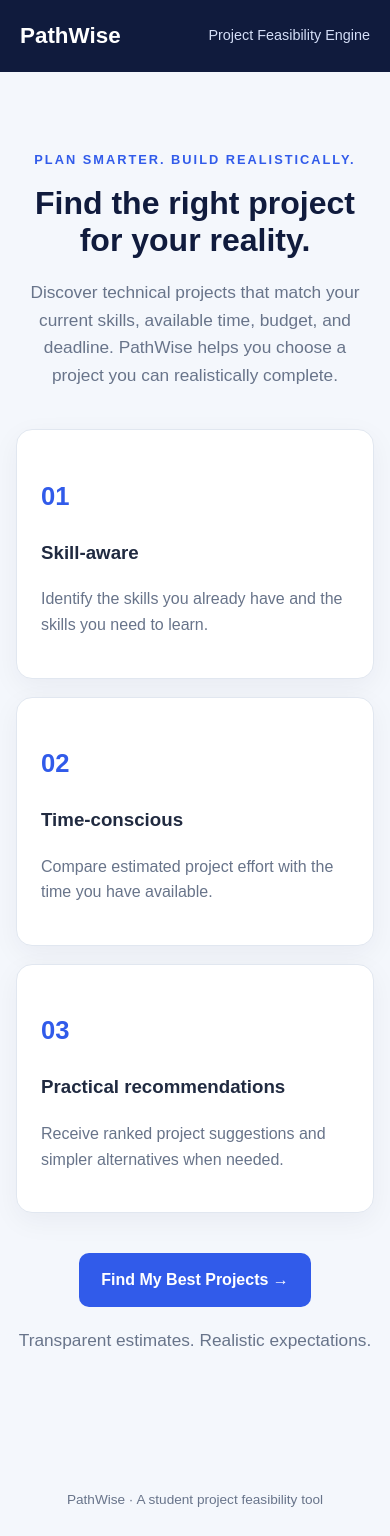
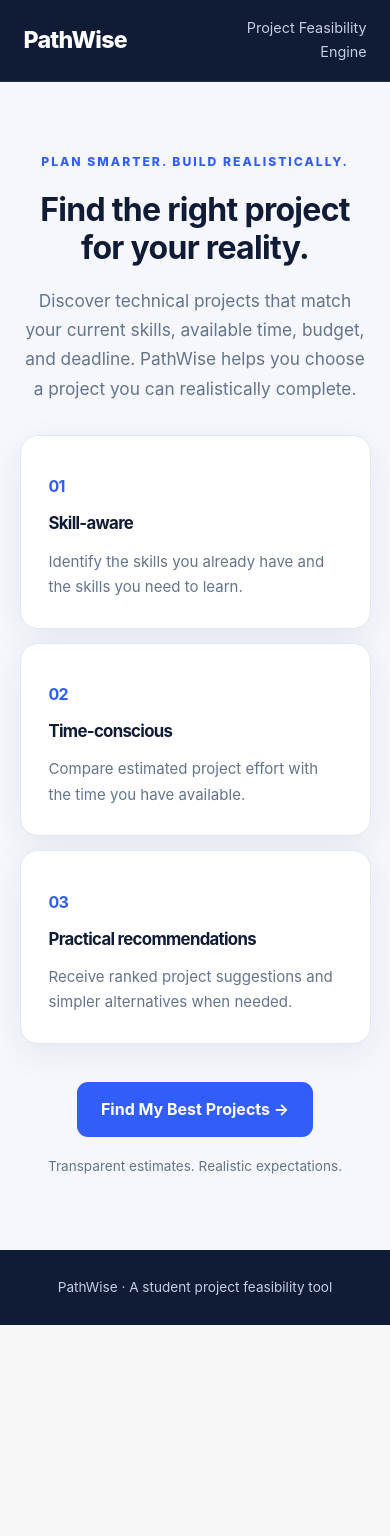
Before and after one commit to rashmikahemanand01-arch/PathWise-Project, a Flask app: page / in a window 390 px wide. After the commit the page ends 1325 px from the top, so only its background shows below. Run offline with Flask 3, Linux system fonts and the light colour scheme.

Commit message:
Update style.css

```diff
--- a/static/style.css
+++ b/static/style.css
@@ -1,158 +1,227 @@
+
+/* ========================================
+   PATHWISE — PROFESSIONAL DESIGN SYSTEM
+   ======================================== */
+
+:root {
+    --navy: #101b35;
+    --navy-light: #182847;
+    --blue: #315efb;
+    --cyan: #5ce1e6;
+    --background: #f5f7fc;
+    --surface: #ffffff;
+    --text: #17243b;
+    --muted: #64748b;
+    --border: #e2e8f0;
+    --success: #087f5b;
+    --warning: #a16207;
+    --danger: #b42318;
+    --radius: 18px;
+    --shadow: 0 10px 35px rgba(20, 36, 70, 0.07);
+}
+
 * {
     box-sizing: border-box;
 }
 
-:root {
-    --navy: #101b3d;
-    --blue: #315bea;
-    --cyan: #48d8e8;
-    --text: #202a40;
-    --muted: #68748a;
-    --surface: #ffffff;
-    --background: #f4f7fc;
-    --border: #e1e7f0;
+html {
+    scroll-behavior: smooth;
 }
 
 body {
     margin: 0;
-    font-family: Arial, Helvetica, sans-serif;
+    font-family: Inter, -apple-system, BlinkMacSystemFont, "Segoe UI",
+        sans-serif;
+    color: var(--text);
     background: var(--background);
-    color: var(--text);
-    line-height: 1.6;
+    line-height: 1.7;
+}
+
+a {
+    color: inherit;
+    text-decoration: none;
+}
+
+p {
+    color: var(--muted);
 }
 
 header {
-    min-height: 72px;
-    padding: 18px 7%;
+    min-height: 76px;
+    padding: 16px 7%;
     display: flex;
     align-items: center;
     justify-content: space-between;
-    gap: 16px;
+    gap: 20px;
     background: var(--navy);
+    color: white;
+    border-bottom: 1px solid rgba(255, 255, 255, 0.1);
+}
+
+header a,
+header .brand {
+    font-size: 1.45rem;
+    font-weight: 800;
+    letter-spacing: -0.7px;
     color: white;
 }
 
-header a {
-    color: white;
-    text-decoration: none;
-    font-size: 1.4rem;
-    font-weight: 800;
+header span {
+    font-size: 0.9rem;
+    color: #c4cee2;
 }
 
-header span {
-    color: #d4def7;
-    font-size: 0.9rem;
-}
-
-.hero,
-.form-container,
-.results-container {
-    width: min(100% - 32px, 1000px);
-    margin: 55px auto;
+main {
+    width: min(1100px, 88%);
+    margin: 0 auto;
+    padding: 64px 0;
 }
 
 .hero {
     text-align: center;
-    padding: 35px 0;
+    padding-top: 88px;
+    padding-bottom: 88px;
 }
 
 .eyebrow {
     color: var(--blue);
+    font-size: 0.76rem;
     font-weight: 800;
-    font-size: 0.8rem;
     letter-spacing: 2px;
+    text-transform: uppercase;
+}
+
+h1,
+h2,
+h3 {
+    color: var(--navy);
+    line-height: 1.2;
+    letter-spacing: -0.7px;
 }
 
 h1 {
-    color: var(--navy);
-    font-size: clamp(2rem, 5vw, 3.3rem);
-    line-height: 1.15;
-    margin: 15px 0;
+    font-size: clamp(2.2rem, 5vw, 3.8rem);
+    margin: 18px 0;
 }
 
-.hero > p:not(.eyebrow) {
-    max-width: 650px;
-    margin: 20px auto;
-    color: var(--muted);
+h2 {
+    font-size: 1.5rem;
+}
+
+h3 {
+    font-size: 1.05rem;
+}
+
+.hero-description {
+    max-width: 680px;
+    margin: 0 auto;
     font-size: 1.08rem;
 }
 
 .feature-grid {
     display: grid;
-    grid-template-columns: repeat(3, 1fr);
-    gap: 18px;
-    margin: 40px 0;
+    grid-template-columns: repeat(3, minmax(0, 1fr));
+    gap: 20px;
+    margin: 48px 0 38px;
     text-align: left;
 }
 
 .feature-card,
+.result-card,
 .summary-panel,
-.result-card,
 .form-container form {
     background: var(--surface);
     border: 1px solid var(--border);
-    border-radius: 16px;
-    padding: 24px;
-    box-shadow: 0 8px 28px rgba(16, 27, 61, 0.05);
+    border-radius: var(--radius);
+    box-shadow: var(--shadow);
+}
+
+.feature-card {
+    padding: 28px;
+    transition: transform 0.2s ease, box-shadow 0.2s ease;
+}
+
+.feature-card:hover,
+.result-card:hover {
+    transform: translateY(-3px);
+    box-shadow: 0 16px 40px rgba(20, 36, 70, 0.11);
 }
 
 .feature-card h2 {
     color: var(--blue);
-    font-size: 1.6rem;
+    font-size: 1rem;
 }
 
-.feature-card p,
-.result-card > p {
-    color: var(--muted);
+.feature-card h3 {
+    margin-bottom: 8px;
 }
 
-.primary-button {
-    display: inline-block;
+.feature-card p {
+    margin-bottom: 0;
+    font-size: 0.94rem;
+}
+
+.primary-button,
+button {
+    display: inline-flex;
+    align-items: center;
+    justify-content: center;
+    gap: 8px;
+    padding: 14px 24px;
+    border: 0;
+    border-radius: 11px;
     background: var(--blue);
     color: white;
-    border: none;
-    border-radius: 10px;
-    padding: 14px 22px;
-    text-decoration: none;
-    font-size: 1rem;
+    font: inherit;
     font-weight: 700;
     cursor: pointer;
-    transition: background 0.2s ease;
+    transition: background 0.2s ease, transform 0.2s ease;
 }
 
-.primary-button:hover {
-    background: #2447c4;
+.primary-button:hover,
+button:hover {
+    background: #2449d8;
+    transform: translateY(-1px);
 }
 
-.small-note,
-.back-link {
-    color: var(--muted);
-    font-size: 0.9rem;
+.small-note {
+    margin-top: 18px;
+    font-size: 0.85rem;
 }
 
+footer {
+    padding: 26px 7%;
+    text-align: center;
+    background: var(--navy);
+    color: #c4cee2;
+    font-size: 0.85rem;
+}
+
+/* FORM */
+
 .form-container {
-    max-width: 720px;
+    max-width: 760px;
 }
 
 .form-container form {
-    display: flex;
-    flex-direction: column;
-    gap: 12px;
-    margin-top: 28px;
+    padding: 32px;
+    margin-top: 30px;
 }
 
 label {
+    display: block;
+    margin: 22px 0 8px;
     font-weight: 700;
-    margin-top: 8px;
+    font-size: 0.94rem;
 }
 
 input,
 select,
 textarea {
     width: 100%;
-    padding: 13px;
-    border: 1px solid #cbd4e2;
-    border-radius: 8px;
+    padding: 13px 14px;
+    border: 1px solid #cbd5e1;
+    border-radius: 10px;
     background: white;
     color: var(--text);
     font: inherit;
@@ -297,45 +391,70 @@ small {
 
 .results-actions {
     display: flex;
-    gap: 18px;
     align-items: center;
     flex-wrap: wrap;
-    margin: 28px 0;
-}
-
-.secondary-link {
-    color: var(--blue);
+    gap: 20px;
+    margin-top: 34px;
 }
 
 .disclaimer {
-    color: var(--muted);
+    margin-top: 30px;
     font-size: 0.85rem;
 }
 
-footer {
-    text-align: center;
-    padding: 25px;
-    color: var(--muted);
-    font-size: 0.85rem;
-}
+/* RESPONSIVE LAYOUT */
 
-@media (max-width: 650px) {
+@media (max-width: 760px) {
     header {
-        padding: 16px 20px;
-        flex-wrap: wrap;
+        padding: 16px 6%;
+    }
+
+    header span {
+        max-width: 150px;
+        text-align: right;
+    }
+
+    main {
+        width: 90%;
+        padding: 42px 0;
+    }
+
+    .hero {
+        padding-top: 58px;
+        padding-bottom: 58px;
     }
 
     .feature-grid {
         grid-template-columns: 1fr;
+        gap: 14px;
+        margin-top: 32px;
     }
 
     .metrics-grid {
-        grid-template-columns: repeat(2, 1fr);
+        grid-template-columns: repeat(2, minmax(0, 1fr));
     }
 
-    .hero,
-    .form-container,
-    .results-container {
-        margin-top: 30px;
+    .form-container form,
+    .result-card,
+    .summary-panel {
+        padding: 22px;
     }
 }
+
+@media (max-width: 420px) {
+    h1 {
+        font-size: 2rem;
+    }
+
+    .metrics-grid {
+        gap: 8px;
+    }
+
+    .metric strong {
+        font-size: 1rem;
+    }
+
+    .metric span {
+        font-size: 0.72rem;
+    }
+}
```
Also changed, not shown: other parts of static/style.css (+73 -48 lines).
